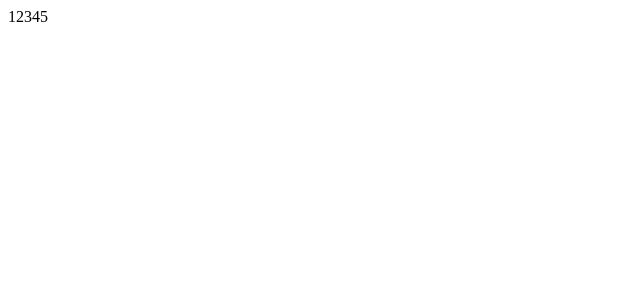
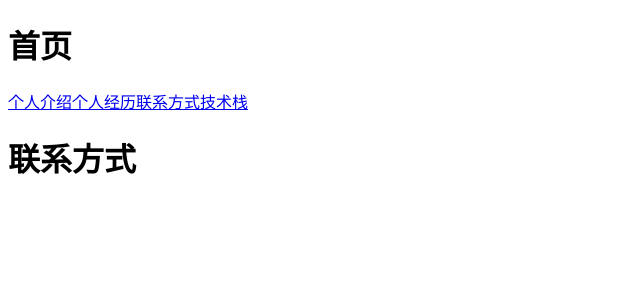
Before and after one commit to zhangjiadi225/resume, a Vue app: page /#/contact in a window 1280 px wide. Shown: the top 300 px of the page, without its empty margins (0-640 px from the left). Built offline with nearby package versions, Linux system fonts and the light colour scheme.

Commit message:
路由配置

```diff
--- a/package.json
+++ b/package.json
@@ -8,7 +8,8 @@
     "preview": "vite preview"
   },
   "dependencies": {
-    "vue": "^3.2.25"
+    "vue": "^3.2.25",
+    "vue-router": "4"
   },
   "devDependencies": {
     "@vitejs/plugin-vue": "^2.3.1",
--- a/src/App.vue
+++ b/src/App.vue
@@ -3,7 +3,12 @@
 </script>
 
 <template>
-  12345
+  <h1>首页</h1>
+  <router-link to="/self">个人介绍</router-link>
+  <router-link to="/experience">个人经历</router-link>
+  <router-link to="/contact">联系方式</router-link>
+  <router-link to="/technology">技术栈</router-link>
+  <router-view></router-view>
 </template>
 
 <style>
--- /dev/null
+++ b/src/components/Contact.vue
@@ -0,0 +1,11 @@
+<script setup>
+
+</script>
+
+<template>
+  <h1>联系方式</h1>
+</template>
+
+<style>
+
+</style>
--- /dev/null
+++ b/src/components/Experience.vue
@@ -0,0 +1,11 @@
+<script setup>
+
+</script>
+
+<template>
+  <h1>个人经历</h1>
+</template>
+
+<style>
+
+</style>
--- /dev/null
+++ b/src/components/Self-introduction.vue
@@ -0,0 +1,11 @@
+<script setup>
+
+</script>
+
+<template>
+  <h1>个人介绍</h1>
+</template>
+
+<style>
+
+</style>
--- /dev/null
+++ b/src/components/Technology-stack.vue
@@ -0,0 +1,11 @@
+<script setup>
+
+</script>
+
+<template>
+  <h1>技术栈</h1>
+</template>
+
+<style>
+
+</style>
--- a/src/main.js
+++ b/src/main.js
@@ -1,4 +1,7 @@
 import { createApp } from 'vue'
 import App from './App.vue'
+import  router  from './router/index'
 
-createApp(App).mount('#app')
+createApp(App)
+  .use(router)
+  .mount('#app')
```
Also changed, not shown: src/router/index.js (added, +19 -0 lines), 1 other file (tests, documents, lock files or other folders).
